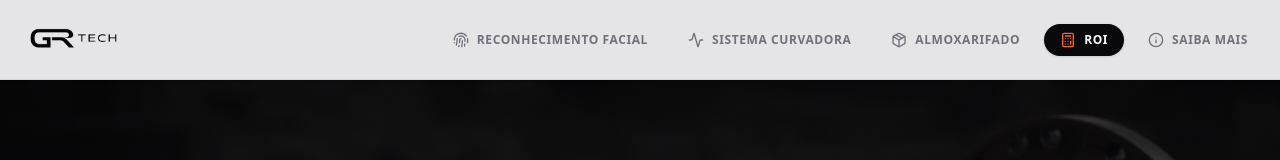
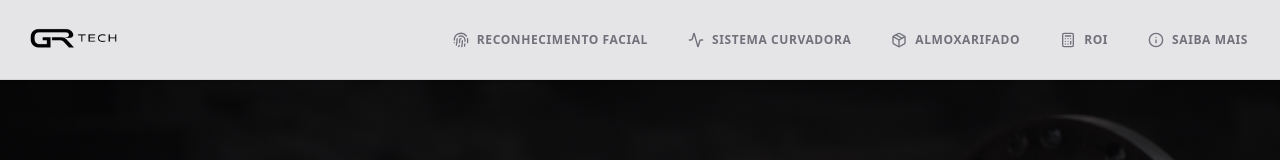
Before and after one commit to rennerculturabuilder-netizen/sistemas-sertub, a Next.js app: page / in a window 1280 px wide. Shown: the top 160 px of the page. Built offline with nearby package versions, Linux system fonts and the light colour scheme.

Commit message:
Standardize ROI button styling in Navbar

```diff
--- a/src/components/Navbar.tsx
+++ b/src/components/Navbar.tsx
@@ -63,7 +63,6 @@ export function Navbar() {
                     <nav className="hidden md:flex items-center gap-2">
                         {navItems.map((item) => {
                             const isActive = pathname === item.href;
-                            const isROI = item.name === "ROI";
 
                             return (
                                 <Link
@@ -71,15 +70,13 @@ export function Navbar() {
                                     href={item.href}
                                     className={`
                                         text-xs font-bold uppercase tracking-wider transition-all px-4 py-2 rounded-full flex items-center gap-2
-                                        ${isROI
-                                            ? "bg-zinc-950 text-white hover:bg-zinc-800 shadow-sm"
-                                            : isActive
-                                                ? "bg-orange-500 text-white shadow-md shadow-orange-500/20"
-                                                : "text-zinc-500 hover:bg-zinc-200 hover:text-zinc-900"
+                                        ${isActive
+                                            ? "bg-orange-500 text-white shadow-md shadow-orange-500/20"
+                                            : "text-zinc-500 hover:bg-zinc-200 hover:text-zinc-900"
                                         }
                                     `}
                                 >
-                                    <span className={isROI ? "text-orange-500" : ""}>{item.icon}</span>
+                                    <span>{item.icon}</span>
                                     {item.name}
                                 </Link>
                             );
```
